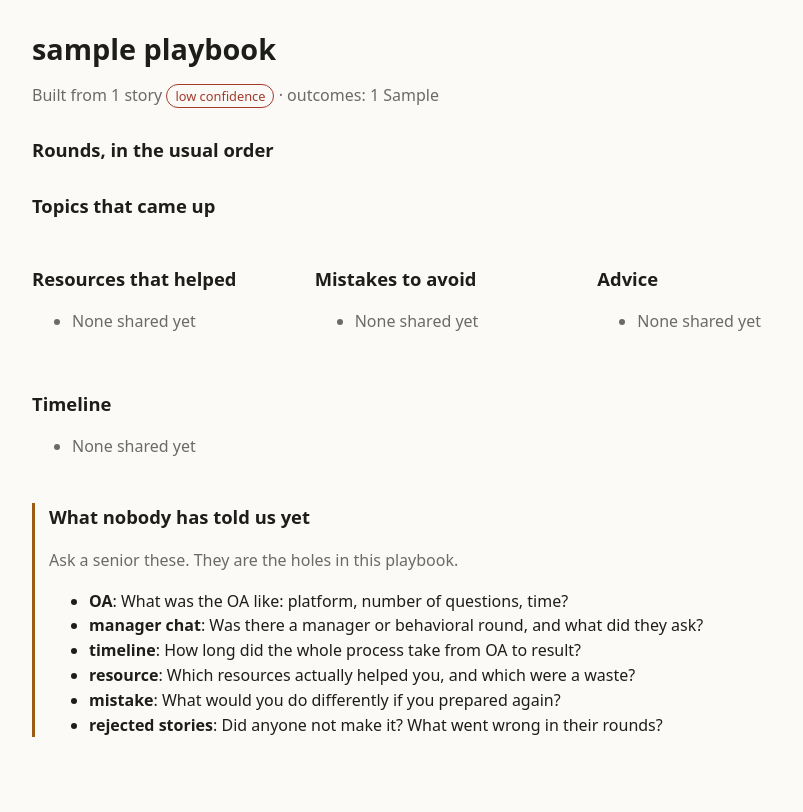
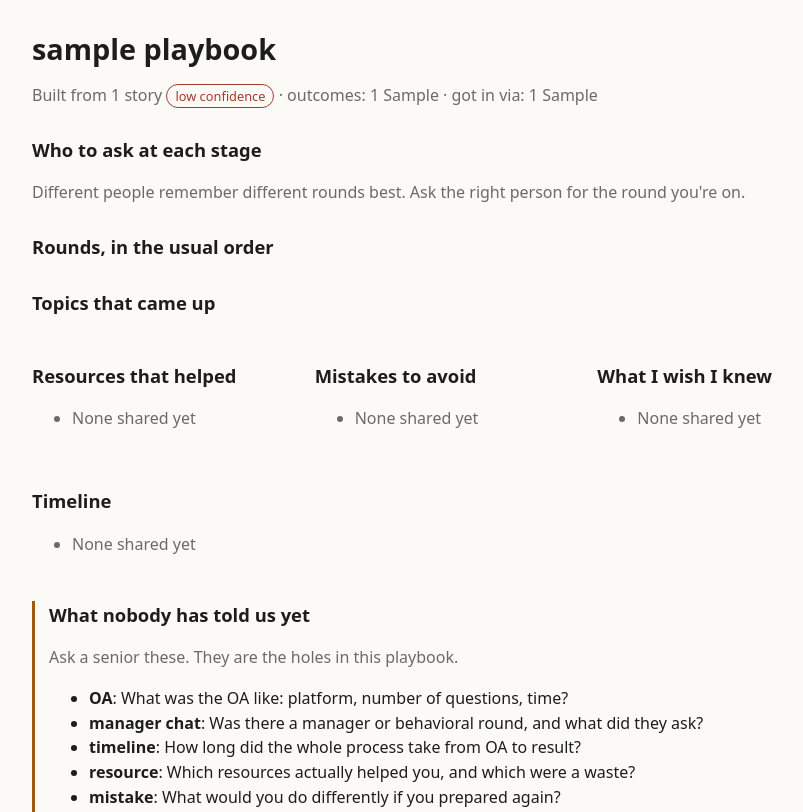
Before and after one commit to Vishupal-24/prepmap, a Flask app: page /company/sample in a window 1280 px wide. Shown: the part 59-871 px from the top of the page, without its empty margins (194-997 px from the left). Run offline with Flask 3, Linux system fonts and the light colour scheme; tables that the repository leaves empty hold one stand-in row (values such as "Sample post").

Commit message:
Show stage map, route and programs in the pages

```diff
--- a/templates/company.html
+++ b/templates/company.html
@@ -9,7 +9,24 @@
 <h1>{{ pb.company }} playbook</h1>
 <p class="muted">Built from {{ pb.n }} {{ 'story' if pb.n == 1 else 'stories' }}
   <span class="badge {{ pb.confidence }}">{{ pb.confidence }} confidence</span>
-  · outcomes: {% for k, v in pb.outcomes.items() %}{{ v }} {{ k }}{{ ', ' if not loop.last }}{% endfor %}</p>
+  · outcomes: {% for k, v in pb.outcomes.items() %}{{ v }} {{ k }}{{ ', ' if not loop.last }}{% endfor %}
+  · got in via: {% for k, v in pb.routes.items() %}{{ v }} {{ k }}{{ ', ' if not loop.last }}{% endfor %}</p>
+
+<section>
+  <h2>Who to ask at each stage</h2>
+  <p class="muted">Different people remember different rounds best. Ask the right person for the round you're on.</p>
+  <ol class="stages">
+  {% for st in pb.stages %}
+    <li><strong>{{ st.round }}</strong>
+      {% if st.people %}
+      <ul>{% for p in st.people %}<li>{{ p.story.name }} <span class="muted">· {{ p.story.outcome }}{% if p.story.year %} · {{ p.story.year }}{% endif %}{% if p.story.route and p.story.route != 'unknown' %} · {{ p.story.route }}{% endif %}</span><br><span class="muted">“{{ p.quote }}”</span></li>{% endfor %}</ul>
+      {% endif %}
+      {% if st.anonymous %}<p class="muted">+ {{ st.anonymous }} anonymous {{ 'story' if st.anonymous == 1 else 'stories' }} about this round</p>{% endif %}
+      {% if not st.people and not st.anonymous %}<p class="muted">Nobody yet</p>{% endif %}
+    </li>
+  {% endfor %}
+  </ol>
+</section>
 
 <section>
   <h2>Rounds, in the usual order</h2>
@@ -28,7 +45,7 @@
 <div class="grid">
   <section><h2>Resources that helped</h2><ul>{% for r in pb.resources %}<li>{{ r.value }} {{ refs(r) }}</li>{% else %}<li class="muted">None shared yet</li>{% endfor %}</ul></section>
   <section><h2>Mistakes to avoid</h2><ul>{% for r in pb.mistakes %}<li>{{ r.value }} {{ refs(r) }}</li>{% else %}<li class="muted">None shared yet</li>{% endfor %}</ul></section>
-  <section><h2>Advice</h2><ul>{% for r in pb.advice %}<li>{{ r.value }} {{ refs(r) }}</li>{% else %}<li class="muted">None shared yet</li>{% endfor %}</ul></section>
+  <section><h2>What I wish I knew</h2><ul>{% for r in pb.advice %}<li>{{ r.value }} {{ refs(r) }}</li>{% else %}<li class="muted">None shared yet</li>{% endfor %}</ul></section>
   <section><h2>Timeline</h2><ul>{% for r in pb.timeline %}<li>{{ r.value }} {{ refs(r) }}</li>{% else %}<li class="muted">None shared yet</li>{% endfor %}</ul></section>
 </div>
 
--- a/templates/home.html
+++ b/templates/home.html
@@ -1,10 +1,10 @@
 {% extends "base.html" %}
 {% block body %}
 <section class="hero">
-  <h1>Who has already cracked this internship?</h1>
+  <h1>Who has already cracked this internship or program?</h1>
   <p class="muted">Ask in plain words. You get seniors who went through it, why they match, and a prep plan built from what they actually said.</p>
   <form method="post" action="{{ url_for('ask') }}" class="ask">
-    <input name="q" placeholder="e.g. Google SWE intern OA next week, weak at graphs and DP" required autofocus>
+    <input name="q" placeholder="e.g. Google SWE intern via campus, OA next week, weak at graphs" required autofocus>
     <button id="ask-btn">Find people</button>
   </form>
   <script>
--- a/templates/results.html
+++ b/templates/results.html
@@ -5,11 +5,12 @@
   {% if intent.company %}<span class="chip">{{ intent.company }}</span>{% endif %}
   {% if intent.role %}<span class="chip">{{ intent.role }}</span>{% endif %}
   {% for t in intent.topics %}<span class="chip soft">{{ t }}</span>{% endfor %}
+  {% if intent.route %}<span class="chip soft">via {{ intent.route }}</span>{% endif %}
   {% if intent.deadline %}<span class="chip soft">by {{ intent.deadline }}</span>{% endif %}
 </p>
 
 {% if intent.company %}
-<p><a class="button" href="{{ url_for('company', name=intent.company) }}">Open the {{ intent.company }} playbook →</a></p>
+<p><a class="button" href="{{ url_for('company', name=intent.company) }}">Open the {{ intent.company }} playbook and who to ask at each stage →</a></p>
 {% endif %}
 
 <h2>{{ people|length }} {{ 'person' if people|length == 1 else 'people' }} you can ask</h2>
--- a/templates/share.html
+++ b/templates/share.html
@@ -1,7 +1,7 @@
 {% extends "base.html" %}
 {% block body %}
-<h1>Share how your internship process went</h1>
-<p class="muted">Paste it the way you'd tell a junior on WhatsApp. Hinglish is fine. Failed attempts help just as much. You'll see exactly what was pulled out before anything is saved.</p>
+<h1>Share how your internship or program went</h1>
+<p class="muted">Paste it the way you'd tell a junior on WhatsApp. Hinglish is fine. Say how you got in (campus, off-campus, referral) and what you wish you'd known. Failed attempts help just as much. You'll see exactly what was pulled out before anything is saved.</p>
 {% if demo %}<p class="note">This is the public demo: text here goes to Gemma on Google AI Studio and is not saved. Please don't paste anything private. For real stories, run PrepMap locally.</p>{% endif %}
 {% if error %}<p class="error">{{ error }}</p>{% endif %}
 <form method="post" id="share-form">
```
Also changed, not shown: templates/review.html (+6 -1 lines).
